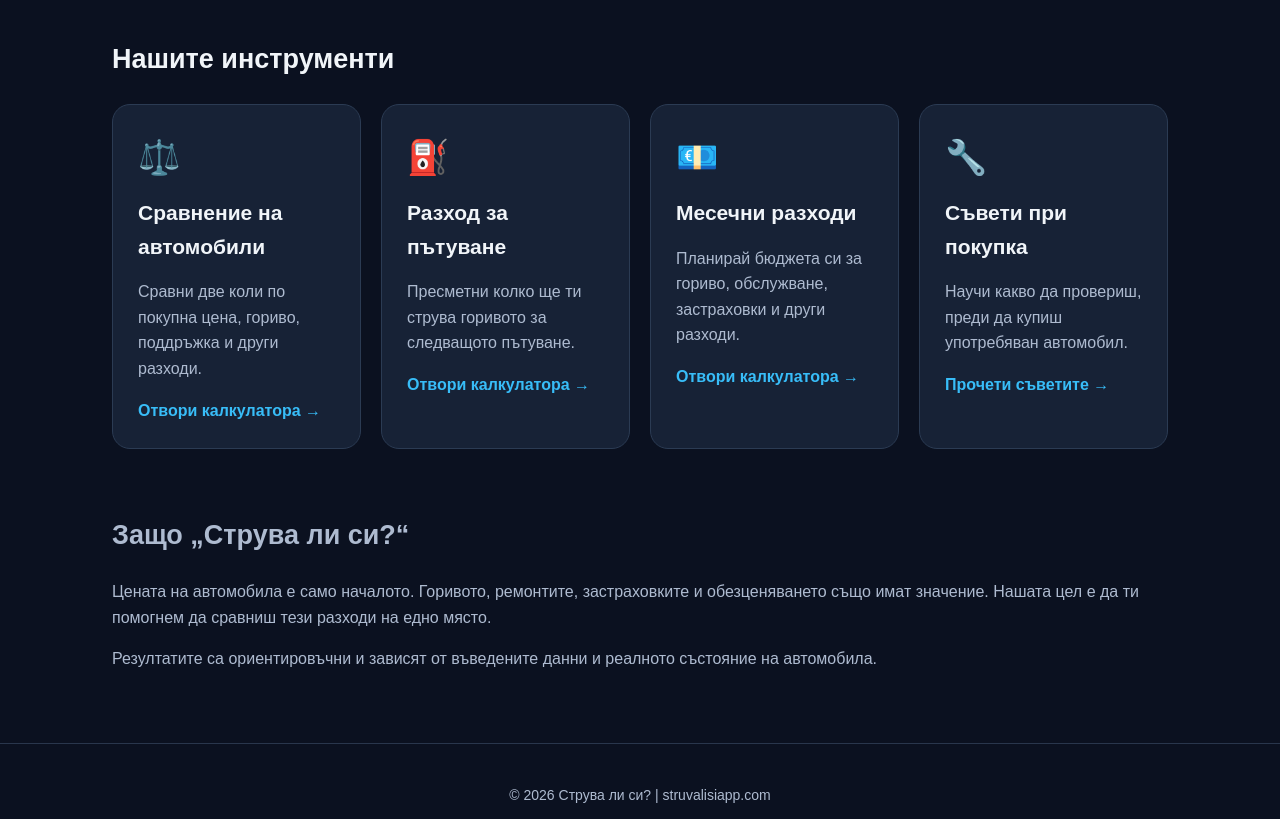
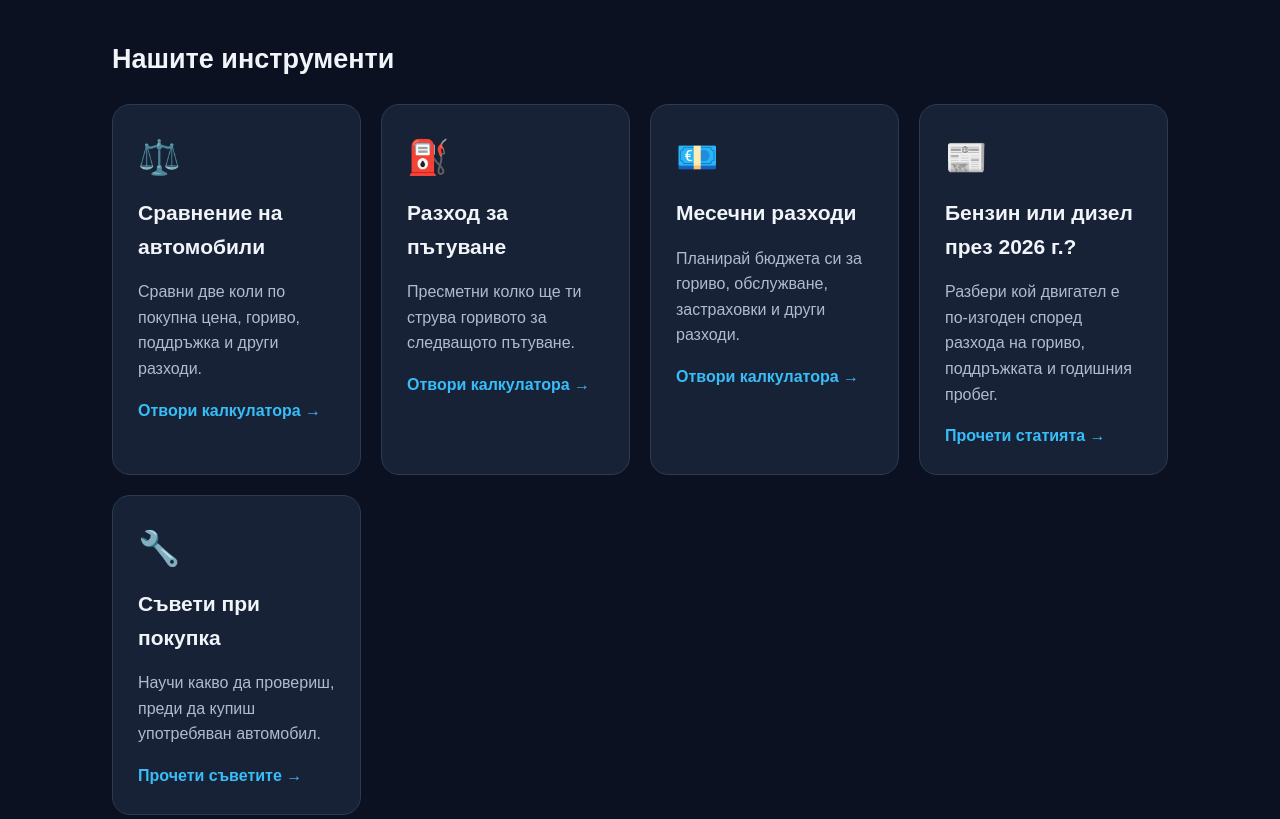
Before and after one commit to zlatiiliiski-pixel/StruvaLiSi-Web, a plain HTML site: page index.html in a window 1280 px wide. Shown: the part 380-1199 px from the top of the page. Drawn offline with Linux system fonts and the light colour scheme.

Commit message:
Update index.html

```diff
--- a/index.html
+++ b/index.html
@@ -73,9 +73,16 @@
           <p>Планирай бюджета си за гориво, обслужване, застраховки и други разходи.</p>
           <a href="razhodi.html">Отвори калкулатора →</a>
         </article>
-        <article class="card">
+
+<article class="card">
+  <div class="emoji">📰</div>
+  <h3>Бензин или дизел през 2026 г.?</h3>
+  <p>Разбери кой двигател е по-изгоден според разхода на гориво, поддръжката и годишния пробег.</p>
+  <a href="benzin-ili-dizel.html">Прочети статията →</a>
+</article>
+<article class="card">
           <div class="emoji">🔧</div>
-          <h3>Съвети при покупка</h3>
+<h3>Съвети при покупка</h3>
           <p>Научи какво да провериш, преди да купиш употребяван автомобил.</p>
           <a href="syveti.html">Прочети съветите →</a>
         </article>
```
